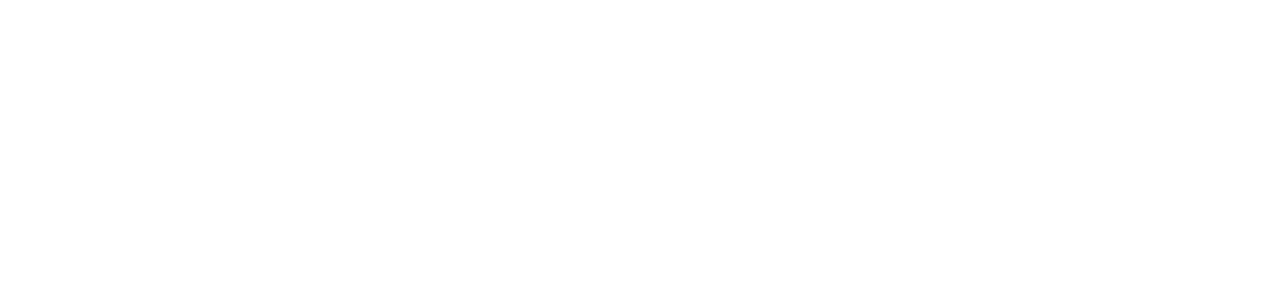
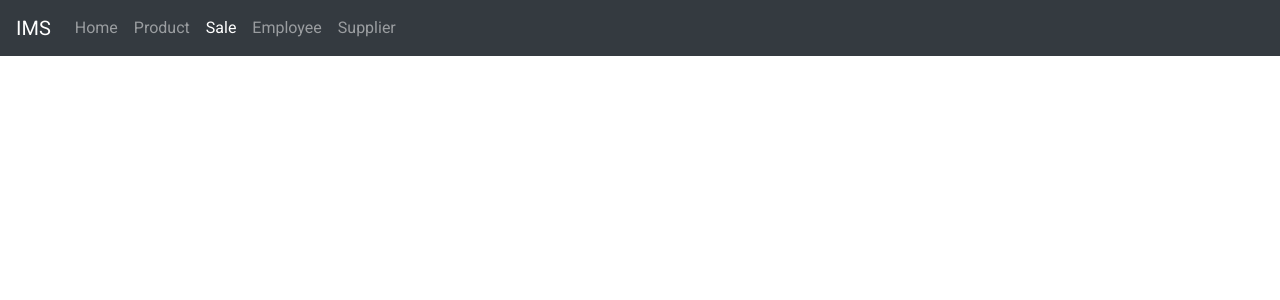
Before and after one commit to tomsgith/Inventory-Management-System-Mean-Stack-, an Angular app in the folder my-angular-app/: page /sale in a window 1280 px wide. Before the commit this address led to /. Shown: the top 300 px of the page. Built offline with nearby package versions, Linux system fonts and the light colour scheme.

Commit message:
added ui for the product page

```diff
--- a/my-angular-app/src/app/app.module.ts
+++ b/my-angular-app/src/app/app.module.ts
@@ -14,19 +14,18 @@ import { HomeComponent } from './home/home.component';
 import { SupplierComponent } from './supplier/supplier.component';
 
 const appRoutes: Routes = [
-  { path: 'sales', component: SalesformComponent, pathMatch: 'full' },
   { path: '', redirectTo: 'login', pathMatch: 'full' },
   { path: 'login', component: UserComponent },
   { path: 'home', component: HomeComponent },
   { path: 'product', component: ProductComponent },
   { path: 'employee', component: EmployeeComponent },
-  { path: 'supplier', component: SupplierComponent }
+  { path: 'supplier', component: SupplierComponent },
+  { path: 'sale', component: SalesformComponent }
 ];
 
 @NgModule({
   declarations: [
     AppComponent,
-    ProductComponent,
     SalesformComponent,
     ProductComponent,
     HomeComponent,
--- a/my-angular-app/src/app/salesform/salesform.component.html
+++ b/my-angular-app/src/app/salesform/salesform.component.html
@@ -1,3 +1,26 @@
-<p>
-  salesform works!
-</p>
+<nav class="navbar navbar-expand-md navbar-dark fixed-top bg-dark">
+  <a class="navbar-brand" style="color: white">IMS</a>
+  <button class="navbar-toggler" type="button" data-toggle="collapse" data-target="#navbarCollapse"
+    aria-controls="navbarCollapse" aria-expanded="false" aria-label="Toggle navigation">
+    <span class="navbar-toggler-icon"></span>
+  </button>
+  <div class="collapse navbar-collapse" id="navbarCollapse">
+    <ul class="navbar-nav mr-auto">
+      <li class="nav-item">
+        <a class="nav-link" [routerLink]="['/home']">Home </a>
+      </li>
+      <li class="nav-item">
+        <a class="nav-link" [routerLink]="['/product']">Product</a>
+      </li>
+      <li class="nav-item active">
+        <a class="nav-link" [routerLink]="['/sale']">Sale <span class="sr-only">(current)</span></a>
+      </li>
+      <li class="nav-item">
+        <a class="nav-link" [routerLink]="['/employee']">Employee</a>
+      </li>
+      <li class="nav-item">
+        <a class="nav-link" [routerLink]="['/supplier']">Supplier</a>
+      </li>
+    </ul>
+  </div>
+</nav>
```
